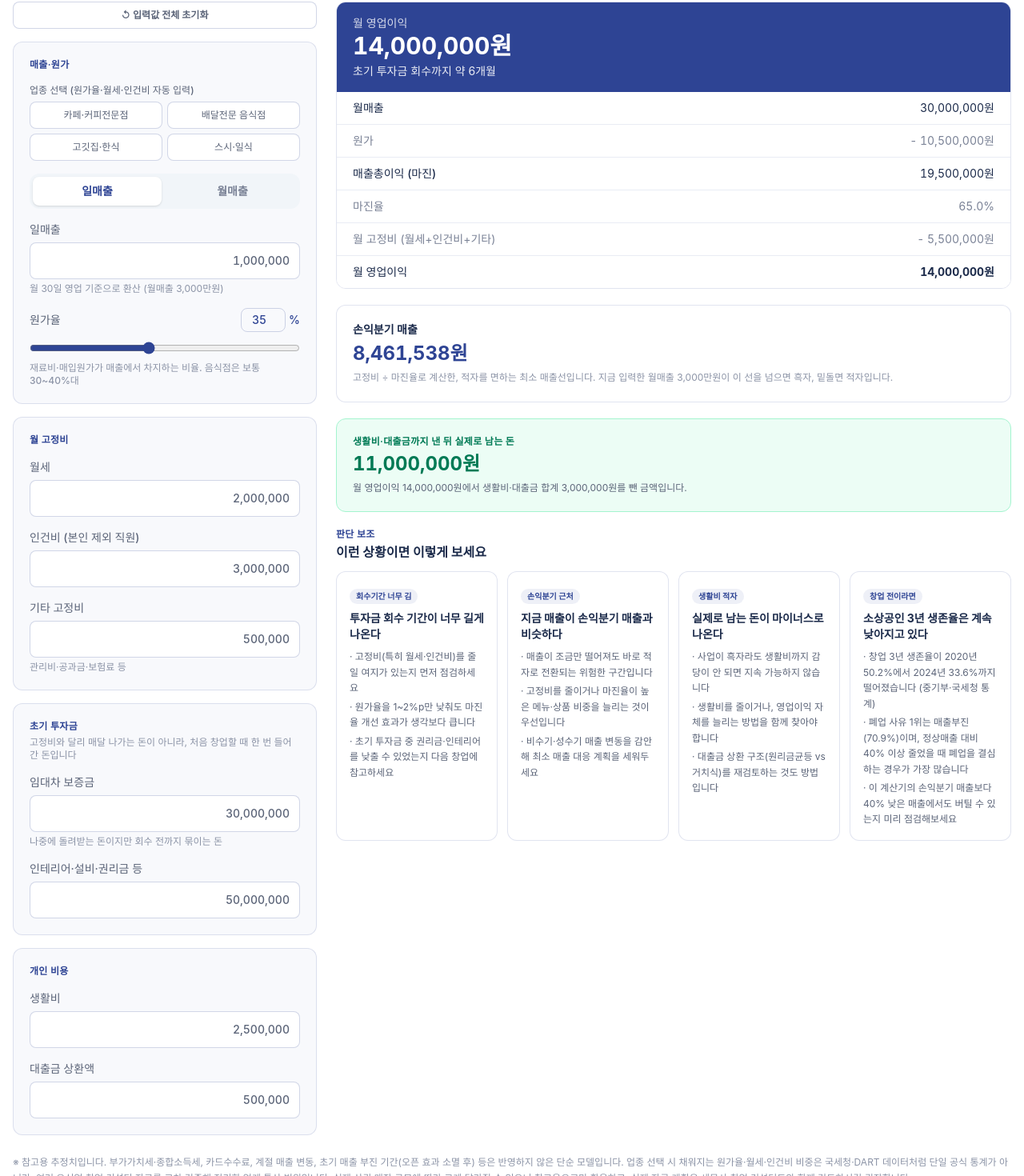
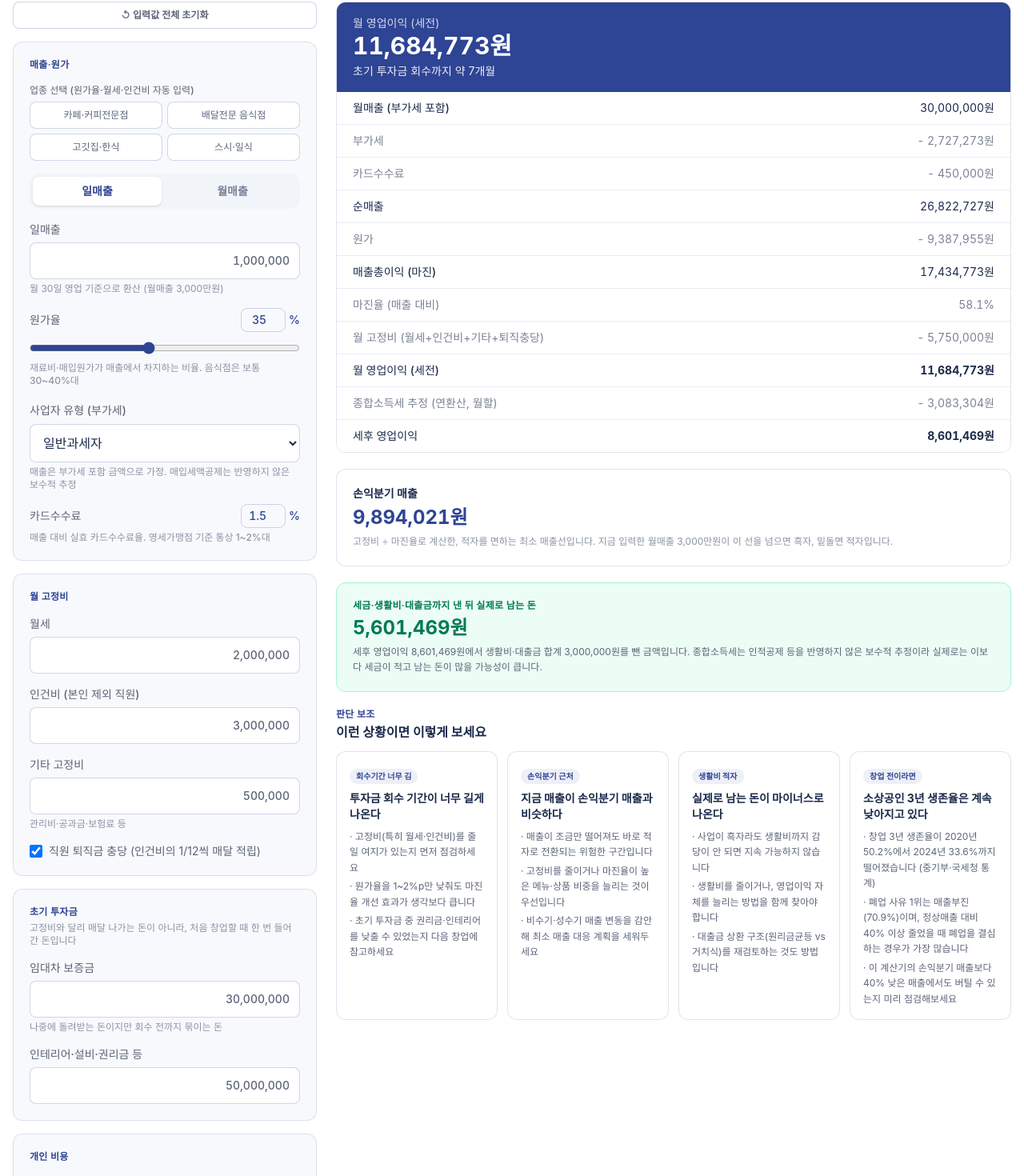
Before and after one commit to parkdane/pay-calc, a Next.js app: page /calc/business-breakeven in a window 1280 px wide. Shown: the part 305-1775 px from the top of the page at 80% size. Built offline with nearby package versions, Linux system fonts and the light colour scheme; a web font is replaced by a local one.

Commit message:
business-breakeven: 부가세·카드수수료·퇴직금충당·종합소득세 반영

```diff
--- a/components/BusinessBreakEvenCalc.tsx
+++ b/components/BusinessBreakEvenCalc.tsx
@@ -43,14 +43,44 @@ const INDUSTRY_PRESETS = [
   },
 ] as const;
 
+// 사업자 유형별 부가세 실효 부담률 (매출이 부가세 포함가라는 전제, 매입세액공제는 반영하지 않은 보수적 추정)
+const VAT_TYPES = [
+  { id: "general", label: "일반과세자", rate: 10 / 110 },
+  { id: "simplified", label: "간이과세자", rate: 0.015 },
+  { id: "exempt", label: "면세사업자", rate: 0 },
+] as const;
+
+// 종합소득세 2026년 귀속 누진세율표 (지방소득세 10% 별도)
+const INCOME_TAX_BRACKETS = [
+  { upTo: 14000000, rate: 0.06, deduction: 0 },
+  { upTo: 50000000, rate: 0.15, deduction: 1260000 },
+  { upTo: 88000000, rate: 0.24, deduction: 5760000 },
+  { upTo: 150000000, rate: 0.35, deduction: 15440000 },
+  { upTo: 300000000, rate: 0.38, deduction: 19940000 },
+  { upTo: 500000000, rate: 0.4, deduction: 25940000 },
+  { upTo: 1000000000, rate: 0.42, deduction: 35940000 },
+  { upTo: Infinity, rate: 0.45, deduction: 65940000 },
+];
+
+// 인적공제·경비 추가공제 등 전혀 반영하지 않은 보수적(최악 시나리오) 추정
+function estimateAnnualIncomeTax(annualIncome: number): number {
+  if (annualIncome <= 0) return 0;
+  const b = INCOME_TAX_BRACKETS.find((b) => annualIncome <= b.upTo)!;
+  const tax = Math.max(0, annualIncome * b.rate - b.deduction);
+  return tax * 1.1; // 지방소득세 10% 포함
+}
+
 const DEFAULTS = {
   revMode: "daily" as const,
   dailyRevenue: 1000000,
   monthlyRevenueInput: 30000000,
   costRate: 35,
+  vatType: "general" as const,
+  cardFeeRate: 1.5,
   rent: 2000000,
   labor: 3000000,
   otherFixed: 500000,
+  includeSeverance: true,
   deposit: 30000000,
   startupCost: 50000000,
   livingCost: 2500000,
@@ -64,11 +94,14 @@ export default function BusinessBreakEvenCalc() {
   const [monthlyRevenueInput, setMonthlyRevenueInput] = useState(DEFAULTS.monthlyRevenueInput);
   const [costRate, setCostRate] = useState(DEFAULTS.costRate); // 원가율(%)
   const [industryId, setIndustryId] = useState<string | null>(null);
+  const [vatType, setVatType] = useState<string>(DEFAULTS.vatType);
+  const [cardFeeRate, setCardFeeRate] = useState(DEFAULTS.cardFeeRate);
 
   // 월 고정비
   const [rent, setRent] = useState(DEFAULTS.rent);
   const [labor, setLabor] = useState(DEFAULTS.labor);
   const [otherFixed, setOtherFixed] = useState(DEFAULTS.otherFixed);
+  const [includeSeverance, setIncludeSeverance] = useState(DEFAULTS.includeSeverance);
 
   // 초기 투자금 (창업 비용)
   const [deposit, setDeposit] = useState(DEFAULTS.deposit);
@@ -84,9 +117,12 @@ export default function BusinessBreakEvenCalc() {
     setMonthlyRevenueInput(DEFAULTS.monthlyRevenueInput);
     setCostRate(DEFAULTS.costRate);
     setIndustryId(null);
+    setVatType(DEFAULTS.vatType);
+    setCardFeeRate(DEFAULTS.cardFeeRate);
     setRent(DEFAULTS.rent);
     setLabor(DEFAULTS.labor);
     setOtherFixed(DEFAULTS.otherFixed);
+    setIncludeSeverance(DEFAULTS.includeSeverance);
     setDeposit(DEFAULTS.deposit);
     setStartupCost(DEFAULTS.startupCost);
     setLivingCost(DEFAULTS.livingCost);
@@ -95,11 +131,24 @@ export default function BusinessBreakEvenCalc() {
 
   const result = useMemo(() => {
     const monthlyRevenue = revMode === "daily" ? dailyRevenue * 30 : monthlyRevenueInput;
-    const monthlyCost = monthlyRevenue * (costRate / 100);
-    const grossProfit = monthlyRevenue - monthlyCost;
+
+    // 1. 부가세 (매출은 부가세 포함가로 간주, 매입세액공제 미반영 — 보수적 추정)
+    const vatRate = VAT_TYPES.find((v) => v.id === vatType)?.rate ?? 0;
+    const vat = monthlyRevenue * vatRate;
+
+    // 2. 카드수수료 (매출 전체에 실효 수수료율 적용)
+    const cardFee = monthlyRevenue * (cardFeeRate / 100);
+
+    const netRevenue = monthlyRevenue - vat - cardFee;
+
+    // 3. 원가 (부가세·카드수수료를 뺀 순매출 기준)
+    const monthlyCost = netRevenue * (costRate / 100);
+    const grossProfit = netRevenue - monthlyCost;
     const marginRate = monthlyRevenue > 0 ? grossProfit / monthlyRevenue : 0;
 
-    const fixedCosts = rent + labor + otherFixed;
+    // 4. 고정비 (퇴직금 충당금 = 인건비의 1/12)
+    const severance = includeSeverance ? labor / 12 : 0;
+    const fixedCosts = rent + labor + otherFixed + severance;
     const operatingProfit = grossProfit - fixedCosts;
 
     const breakEvenRevenue = marginRate > 0 ? fixedCosts / marginRate : null;
@@ -107,25 +156,37 @@ export default function BusinessBreakEvenCalc() {
     const initialInvestment = deposit + startupCost;
     const paybackMonths = operatingProfit > 0 ? initialInvestment / operatingProfit : null;
 
+    // 5. 종합소득세 (연환산 누진세율, 인적공제·경비 추가공제 미반영 — 보수적 추정)
+    const annualOperatingProfit = Math.max(0, operatingProfit) * 12;
+    const estimatedAnnualTax = estimateAnnualIncomeTax(annualOperatingProfit);
+    const monthlyTax = estimatedAnnualTax / 12;
+    const afterTaxProfit = operatingProfit - monthlyTax;
+
     const personalCosts = livingCost + loanPayment;
-    const disposableIncome = operatingProfit - personalCosts;
+    const disposableIncome = afterTaxProfit - personalCosts;
 
     return {
       monthlyRevenue,
+      vat,
+      cardFee,
+      netRevenue,
       monthlyCost,
       grossProfit,
       marginRate,
+      severance,
       fixedCosts,
       operatingProfit,
       breakEvenRevenue,
       initialInvestment,
       paybackMonths,
+      monthlyTax,
+      afterTaxProfit,
       personalCosts,
       disposableIncome,
     };
   }, [
-    revMode, dailyRevenue, monthlyRevenueInput, costRate,
-    rent, labor, otherFixed,
+    revMode, dailyRevenue, monthlyRevenueInput, costRate, vatType, cardFeeRate,
+    rent, labor, otherFixed, includeSeverance,
     deposit, startupCost,
     livingCost, loanPayment,
   ]);
@@ -264,6 +325,43 @@ export default function BusinessBreakEvenCalc() {
                 재료비·매입원가가 매출에서 차지하는 비율. 음식점은 보통 30~40%대
               </p>
             </div>
+
+            <label className="block">
+              <span className="text-sm font-medium text-[#5B6478]">사업자 유형 (부가세)</span>
+              <select
+                value={vatType}
+                onChange={(e) => setVatType(e.target.value)}
+                className="mt-1.5 w-full rounded-lg border border-[rgba(46,68,148,0.22)] bg-white px-3 py-3"
+              >
+                {VAT_TYPES.map((v) => (
+                  <option key={v.id} value={v.id}>
+                    {v.label}
+                  </option>
+                ))}
+              </select>
+              <span className="mt-1 block text-xs font-normal text-[#8B93A6]">
+                매출은 부가세 포함 금액으로 가정. 매입세액공제는 반영하지 않은 보수적 추정
+              </span>
+            </label>
+
+            <div className="text-sm font-medium text-[#5B6478]">
+              <div className="flex items-center justify-between">
+                <span>카드수수료</span>
+                <div className="flex items-center gap-1">
+                  <input
+                    type="number"
+                    min={0}
+                    max={5}
+                    step={0.1}
+                    value={cardFeeRate}
+                    onChange={(e) => setCardFeeRate(Number(e.target.value) || 0)}
+                    className="w-14 rounded-lg border border-[rgba(46,68,148,0.22)] px-2 py-1 text-right tabular-nums text-[#2E4494]"
+                  />
+                  <span className="text-[#2E4494]">%</span>
+                </div>
+              </div>
+              <p className="mt-1 text-xs text-[#8B93A6]">매출 대비 실효 카드수수료율. 영세가맹점 기준 통상 1~2%대</p>
+            </div>
           </div>
 
           {/* 월 고정비 */}
@@ -272,6 +370,15 @@ export default function BusinessBreakEvenCalc() {
             <MoneyField label="월세" value={rent} onChange={setRent} />
             <MoneyField label="인건비 (본인 제외 직원)" value={labor} onChange={setLabor} />
             <MoneyField label="기타 고정비" value={otherFixed} onChange={setOtherFixed} hint="관리비·공과금·보험료 등" />
+            <label className="flex items-center gap-2 text-sm text-[#5B6478]">
+              <input
+                type="checkbox"
+                checked={includeSeverance}
+                onChange={(e) => setIncludeSeverance(e.target.checked)}
+                className="h-4 w-4"
+              />
+              직원 퇴직금 충당 (인건비의 1/12씩 매달 적립)
+            </label>
           </div>
 
           {/* 초기 투자금 */}
@@ -299,7 +406,7 @@ export default function BusinessBreakEvenCalc() {
           {/* 핵심 요약 */}
           <div className="overflow-hidden rounded-xl border border-[rgba(46,68,148,0.14)]">
             <div className="bg-[#2E4494] px-5 py-4 text-white">
-              <p className="text-sm opacity-80">월 영업이익</p>
+              <p className="text-sm opacity-80">월 영업이익 (세전)</p>
               <p className="text-3xl font-bold tabular-nums">{won(result.operatingProfit)}</p>
               <p className="mt-1 text-sm opacity-90">
                 {result.paybackMonths !== null
@@ -308,12 +415,21 @@ export default function BusinessBreakEvenCalc() {
               </p>
             </div>
             <dl className="divide-y divide-[rgba(46,68,148,0.10)] bg-white text-sm">
-              <Row label="월매출" value={won(result.monthlyRevenue)} />
+              <Row label="월매출 (부가세 포함)" value={won(result.monthlyRevenue)} />
+              <Row label="부가세" value={"- " + won(result.vat)} muted />
+              <Row label="카드수수료" value={"- " + won(result.cardFee)} muted />
+              <Row label="순매출" value={won(result.netRevenue)} />
               <Row label="원가" value={"- " + won(result.monthlyCost)} muted />
               <Row label="매출총이익 (마진)" value={won(result.grossProfit)} />
-              <Row label="마진율" value={`${(result.marginRate * 100).toFixed(1)}%`} muted />
-              <Row label="월 고정비 (월세+인건비+기타)" value={"- " + won(result.fixedCosts)} muted />
-              <Row label="월 영업이익" value={won(result.operatingProfit)} bold />
+              <Row label="마진율 (매출 대비)" value={`${(result.marginRate * 100).toFixed(1)}%`} muted />
+              <Row
+                label="월 고정비 (월세+인건비+기타+퇴직충당)"
+                value={"- " + won(result.fixedCosts)}
+                muted
+              />
+              <Row label="월 영업이익 (세전)" value={won(result.operatingProfit)} bold />
+              <Row label="종합소득세 추정 (연환산, 월할)" value={"- " + won(Math.max(0, result.monthlyTax))} muted />
+              <Row label="세후 영업이익" value={won(result.afterTaxProfit)} bold />
             </dl>
           </div>
 
@@ -340,7 +456,7 @@ export default function BusinessBreakEvenCalc() {
                 result.disposableIncome >= 0 ? "text-emerald-700" : "text-rose-700"
               }`}
             >
-              생활비·대출금까지 낸 뒤 실제로 남는 돈
+              세금·생활비·대출금까지 낸 뒤 실제로 남는 돈
             </p>
             <p
               className={`mt-1 text-2xl font-bold tabular-nums ${
@@ -350,10 +466,11 @@ export default function BusinessBreakEvenCalc() {
               {won(result.disposableIncome)}
             </p>
             <p className="mt-1 text-xs leading-relaxed text-[#5B6478]">
-              월 영업이익 {won(result.operatingProfit)}에서 생활비·대출금 합계{" "}
-              {won(result.personalCosts)}를 뺀 금액입니다.{" "}
+              세후 영업이익 {won(result.afterTaxProfit)}에서 생활비·대출금 합계{" "}
+              {won(result.personalCosts)}를 뺀 금액입니다. 종합소득세는 인적공제 등을 반영하지 않은 보수적
+              추정이라 실제로는 이보다 세금이 적고 남는 돈이 많을 가능성이 큽니다.{" "}
               {result.disposableIncome < 0 &&
-                "이 값이 마이너스라면, 사업 자체는 흑자여도 생활은 적자라는 뜻입니다 — 저축은커녕 계속 돈이 새는 구조입니다."}
+                "그럼에도 마이너스라면, 사업 자체는 흑자여도 생활은 적자라는 뜻입니다 — 저축은커녕 계속 돈이 새는 구조입니다."}
             </p>
           </div>
 
@@ -383,11 +500,13 @@ export default function BusinessBreakEvenCalc() {
       </div>
 
       <p className="mt-6 text-xs leading-relaxed text-[#8B93A6]">
-        ※ 참고용 추정치입니다. 부가가치세·종합소득세, 카드수수료, 계절 매출 변동, 초기 매출 부진 기간(오픈
-        효과 소멸 후) 등은 반영하지 않은 단순 모델입니다. 업종 선택 시 채워지는 원가율·월세·인건비 비중은
-        국세청·DART 데이터처럼 단일 공식 통계가 아니라, 여러 요식업·창업 컨설팅 자료를 교차 검증해 정리한
-        업계 통상 범위입니다. 실제 상권·매장 규모에 따라 크게 달라질 수 있으니 참고용으로만 활용하고, 실제
-        자금 계획은 세무사·창업 컨설턴트와 함께 검토하시길 권장합니다.
+        ※ 참고용 추정치입니다. 부가세·카드수수료·퇴직금충당·종합소득세를 반영했지만, 계절 매출 변동, 초기
+        매출 부진 기간(오픈 효과 소멸 후), 매입세액공제, 인적공제·경비 추가공제 등은 반영하지 않았습니다.
+        특히 종합소득세는 공제를 전혀 적용하지 않은 보수적(최악 시나리오) 추정이라 실제 세금은 이보다 적을
+        가능성이 큽니다. 업종 선택 시 채워지는 원가율·월세·인건비 비중은 국세청·DART 데이터처럼 단일 공식
+        통계가 아니라, 여러 요식업·창업 컨설팅 자료를 교차 검증해 정리한 업계 통상 범위입니다. 실제 상권·매장
+        규모에 따라 크게 달라질 수 있으니 참고용으로만 활용하고, 실제 자금 계획은 세무사·창업 컨설턴트와 함께
+        검토하시길 권장합니다.
       </p>
     </div>
   );
```
